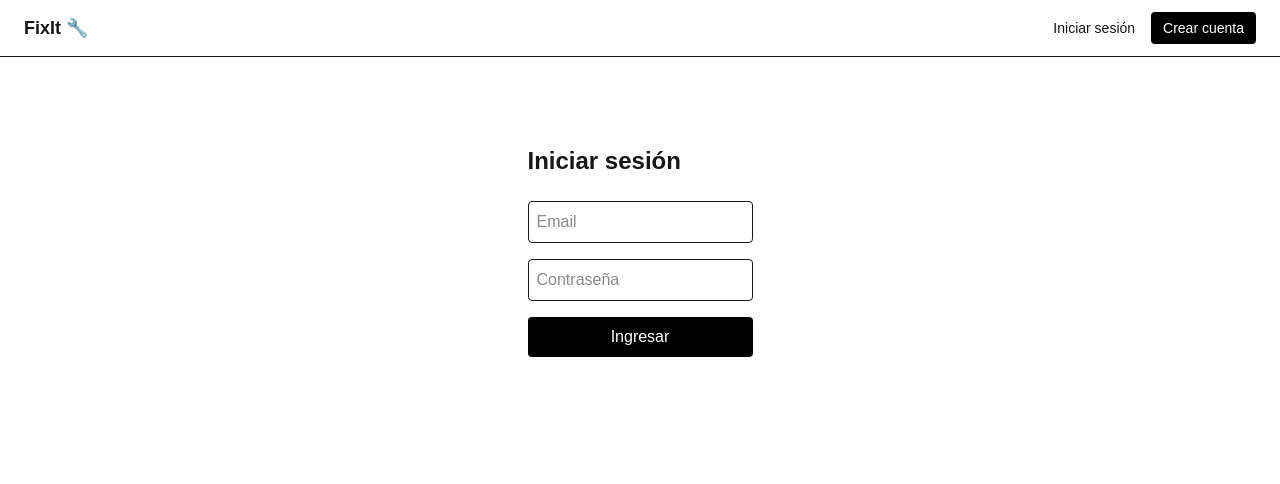
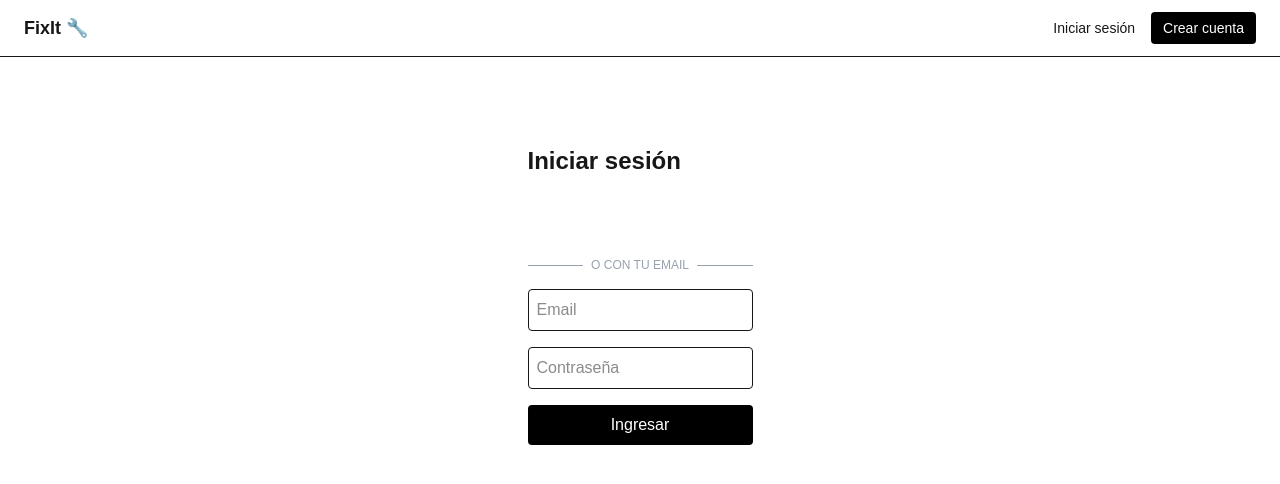
Before and after one commit to thetowi/fixit-web, a Next.js app: page /login in a window 1280 px wide. Shown: the top 484 px of the page. Built offline with nearby package versions, Linux system fonts and the light colour scheme; no server answers.

Commit message:
feat: boton de login con Google y pantalla de seleccion de rol para usuarios nuevos

```diff
--- a/app/(auth)/login/page.tsx
+++ b/app/(auth)/login/page.tsx
@@ -2,8 +2,15 @@
 
 import { useState } from "react";
 import { useRouter } from "next/navigation";
+import { GoogleLogin, CredentialResponse } from "@react-oauth/google";
 import { apiFetch, ApiError } from "@/lib/api";
-import { LoginRequest, LoginResponse } from "@/types/auth";
+import {
+  LoginRequest,
+  LoginResponse,
+  LoginGoogleRequest,
+  LoginGoogleResponse,
+  CompletarRegistroGoogleRequest,
+} from "@/types/auth";
 import { guardarSesion } from "@/lib/auth";
 
 export default function LoginPage() {
@@ -11,6 +18,13 @@ export default function LoginPage() {
   const [form, setForm] = useState<LoginRequest>({ email: "", password: "" });
   const [error, setError] = useState<string | null>(null);
   const [cargando, setCargando] = useState(false);
+
+  // Estado para cuando Google nos dice "este usuario es nuevo, falta elegir rol"
+  const [pendienteDeRol, setPendienteDeRol] = useState<{
+    idToken: string;
+    nombre: string;
+  } | null>(null);
+  const [rolElegido, setRolElegido] = useState<"cliente" | "prestador">("cliente");
 
   async function handleSubmit(e: React.FormEvent) {
     e.preventDefault();
@@ -31,9 +45,113 @@ export default function LoginPage() {
     }
   }
 
+  async function handleGoogleSuccess(credentialResponse: CredentialResponse) {
+    setError(null);
+    if (!credentialResponse.credential) {
+      setError("No pudimos obtener tu credencial de Google.");
+      return;
+    }
+
+    const body: LoginGoogleRequest = { idToken: credentialResponse.credential };
+
+    try {
+      const resultado = await apiFetch<LoginGoogleResponse>("/api/Auth/google", {
+        method: "POST",
+        body: JSON.stringify(body),
+      });
+
+      if (resultado.requiereRol) {
+        // Usuario nuevo: mostramos el selector de rol antes de completar el registro
+        setPendienteDeRol({
+          idToken: resultado.idTokenPendiente!,
+          nombre: resultado.nombrePendiente ?? "",
+        });
+        return;
+      }
+
+      guardarSesion(resultado.token!, resultado.usuario!);
+      router.push("/cuenta");
+    } catch (err) {
+      setError(err instanceof ApiError ? err.message : "Error al iniciar sesión con Google");
+    }
+  }
+
+  async function handleCompletarRegistro(e: React.FormEvent) {
+    e.preventDefault();
+    if (!pendienteDeRol) return;
+
+    setError(null);
+    setCargando(true);
+
+    const body: CompletarRegistroGoogleRequest = {
+      idToken: pendienteDeRol.idToken,
+      rol: rolElegido,
+    };
+
+    try {
+      const resultado = await apiFetch<LoginResponse>("/api/Auth/google/completar", {
+        method: "POST",
+        body: JSON.stringify(body),
+      });
+      guardarSesion(resultado.token, resultado.usuario);
+      router.push("/cuenta");
+    } catch (err) {
+      setError(err instanceof ApiError ? err.message : "Error al completar el registro");
+    } finally {
+      setCargando(false);
+    }
+  }
+
+  // Pantalla intermedia: elegir rol después del primer login con Google
+  if (pendienteDeRol) {
+    return (
+      <div className="max-w-md mx-auto mt-16 p-6">
+        <h1 className="text-2xl font-bold mb-2">¡Hola, {pendienteDeRol.nombre}!</h1>
+        <p className="text-gray-600 mb-6">Antes de continuar, contanos qué querés hacer en FixIt.</p>
+
+        <form onSubmit={handleCompletarRegistro} className="flex flex-col gap-4">
+          <select
+            className="border rounded p-2"
+            value={rolElegido}
+            onChange={(e) => setRolElegido(e.target.value as "cliente" | "prestador")}
+          >
+            <option value="cliente">Quiero contratar servicios</option>
+            <option value="prestador">Quiero ofrecer servicios</option>
+          </select>
+
+          {error && <p className="text-red-600 text-sm">{error}</p>}
+
+          <button
+            type="submit"
+            disabled={cargando}
+            className="bg-black text-white rounded p-2 disabled:opacity-50"
+          >
+            {cargando ? "Creando cuenta..." : "Continuar"}
+          </button>
+        </form>
+      </div>
+    );
+  }
+
   return (
     <div className="max-w-md mx-auto mt-16 p-6">
       <h1 className="text-2xl font-bold mb-6">Iniciar sesión</h1>
+
+      <div className="mb-4">
+        <GoogleLogin
+          onSuccess={handleGoogleSuccess}
+          onError={() => setError("No pudimos iniciar sesión con Google.")}
+          text="continue_with"
+          width="100%"
+        />
+      </div>
+
+      <div className="flex items-center gap-2 text-xs text-gray-400 mb-4">
+        <div className="flex-1 border-t" />
+        O CON TU EMAIL
+        <div className="flex-1 border-t" />
+      </div>
+
       <form onSubmit={handleSubmit} className="flex flex-col gap-4">
         <input
           type="email"
--- a/app/layout.tsx
+++ b/app/layout.tsx
@@ -2,6 +2,7 @@ import type { Metadata } from "next";
 import { Geist, Geist_Mono } from "next/font/google";
 import "./globals.css";
 import Navbar from "@/components/Navbar";
+import GoogleAuthProvider from "@/components/GoogleAuthProvider";
 
 const geistSans = Geist({
   variable: "--font-geist-sans",
@@ -25,8 +26,10 @@ export default function RootLayout({ children }: LayoutProps<"/">) {
       className={`${geistSans.variable} ${geistMono.variable} h-full antialiased`}
     >
       <body className="min-h-full flex flex-col">
-        <Navbar />
-        {children}
+        <GoogleAuthProvider>
+          <Navbar />
+          {children}
+        </GoogleAuthProvider>
       </body>
     </html>
   );
--- /dev/null
+++ b/components/GoogleAuthProvider.tsx
@@ -0,0 +1,8 @@
+"use client";
+
+import { GoogleOAuthProvider } from "@react-oauth/google";
+
+export default function GoogleAuthProvider({ children }: { children: React.ReactNode }) {
+  const clientId = process.env.NEXT_PUBLIC_GOOGLE_CLIENT_ID!;
+  return <GoogleOAuthProvider clientId={clientId}>{children}</GoogleOAuthProvider>;
+}
--- a/package.json
+++ b/package.json
@@ -10,6 +10,7 @@
   },
   "dependencies": {
     "@microsoft/signalr": "^10.0.11",
+    "@react-oauth/google": "^0.13.5",
     "next": "16.3.2",
     "react": "19.2.8",
     "react-dom": "19.2.8"
--- a/types/auth.ts
+++ b/types/auth.ts
@@ -26,3 +26,20 @@ export interface LoginResponse {
   token: string;
   usuario: Usuario;
 }
+
+export interface LoginGoogleRequest {
+  idToken: string;
+}
+export interface LoginGoogleResponse {
+  token?: string;
+  usuario?: Usuario;
+  requiereRol: boolean;
+  emailPendiente?: string;
+  nombrePendiente?: string;
+  idTokenPendiente?: string;
+}
+
+export interface CompletarRegistroGoogleRequest {
+  idToken: string;
+  rol: "cliente" | "prestador";
+}
```
Also changed, not shown: 1 other file (tests, documents, lock files or other folders).
